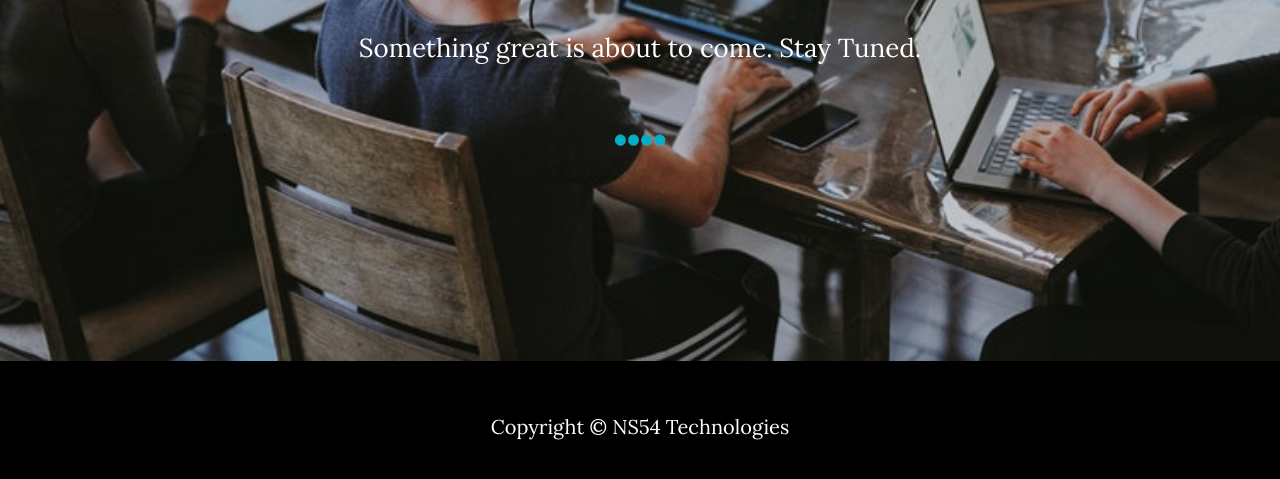
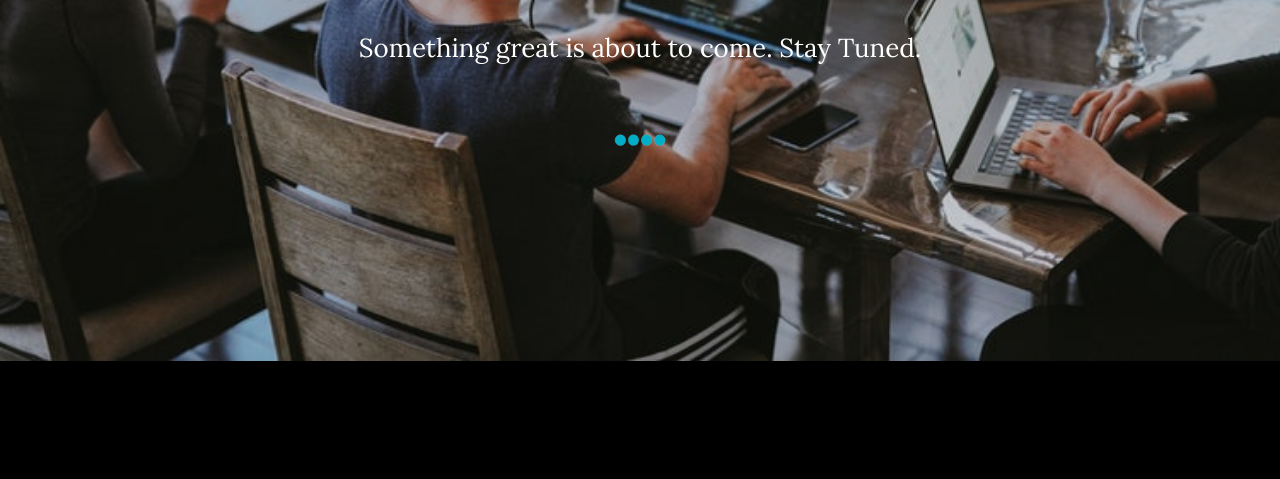
Before and after one commit to NS54Technologies/NS54Technologies.github.io, a website: page index.html in a window 1280 px wide. Shown: the part 439-918 px from the top of the page. Drawn offline with nearby package versions, Linux system fonts and the light colour scheme.

Commit message:
updating index.html

```diff
--- a/index.html
+++ b/index.html
@@ -64,7 +64,6 @@ font-size:29px;
     <!-- Footer -->
     <footer>
         <div class="container text-center">
-            <p>Copyright &copy; NS54 Technologies</p>
         </div>
     </footer>
 
```
